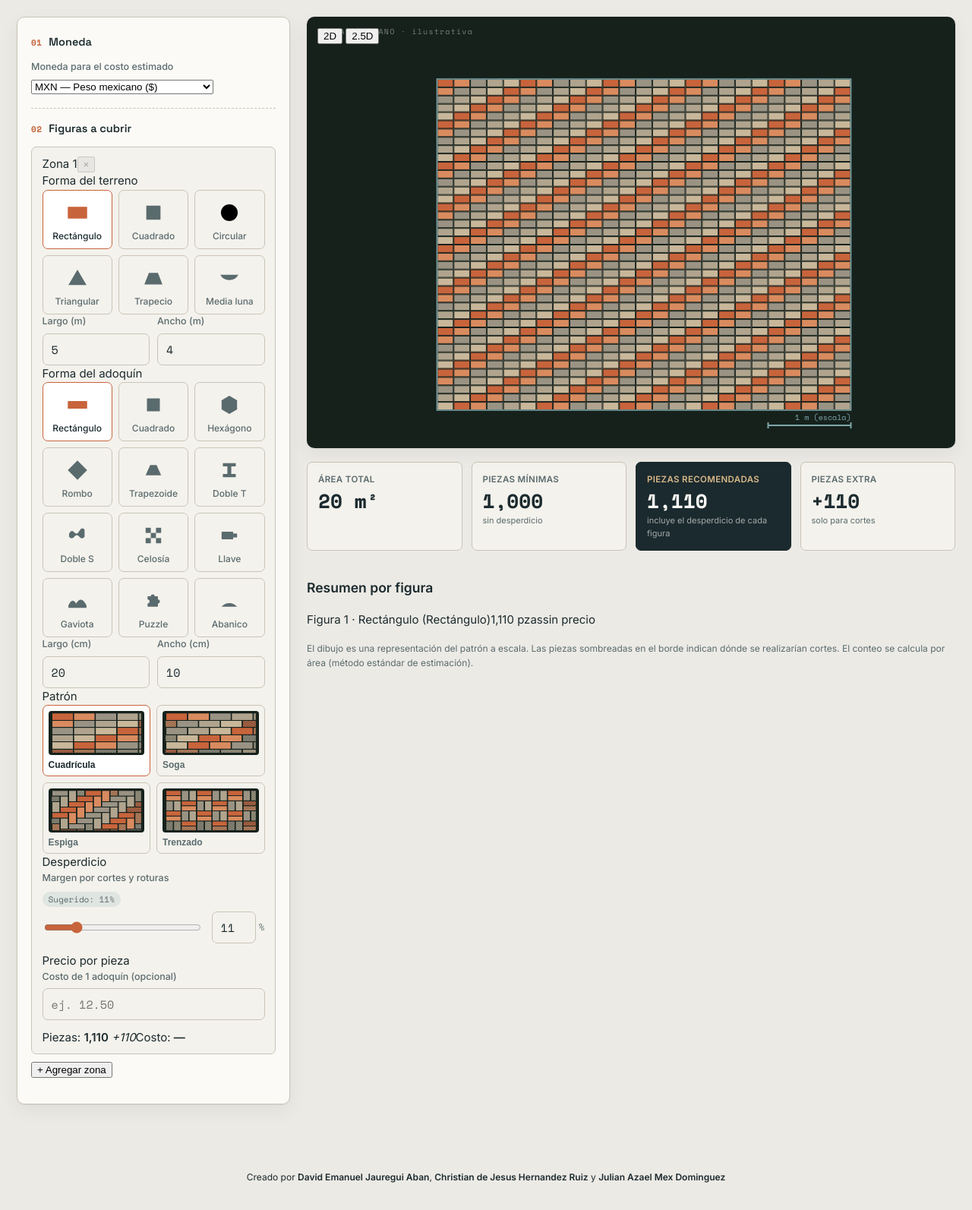
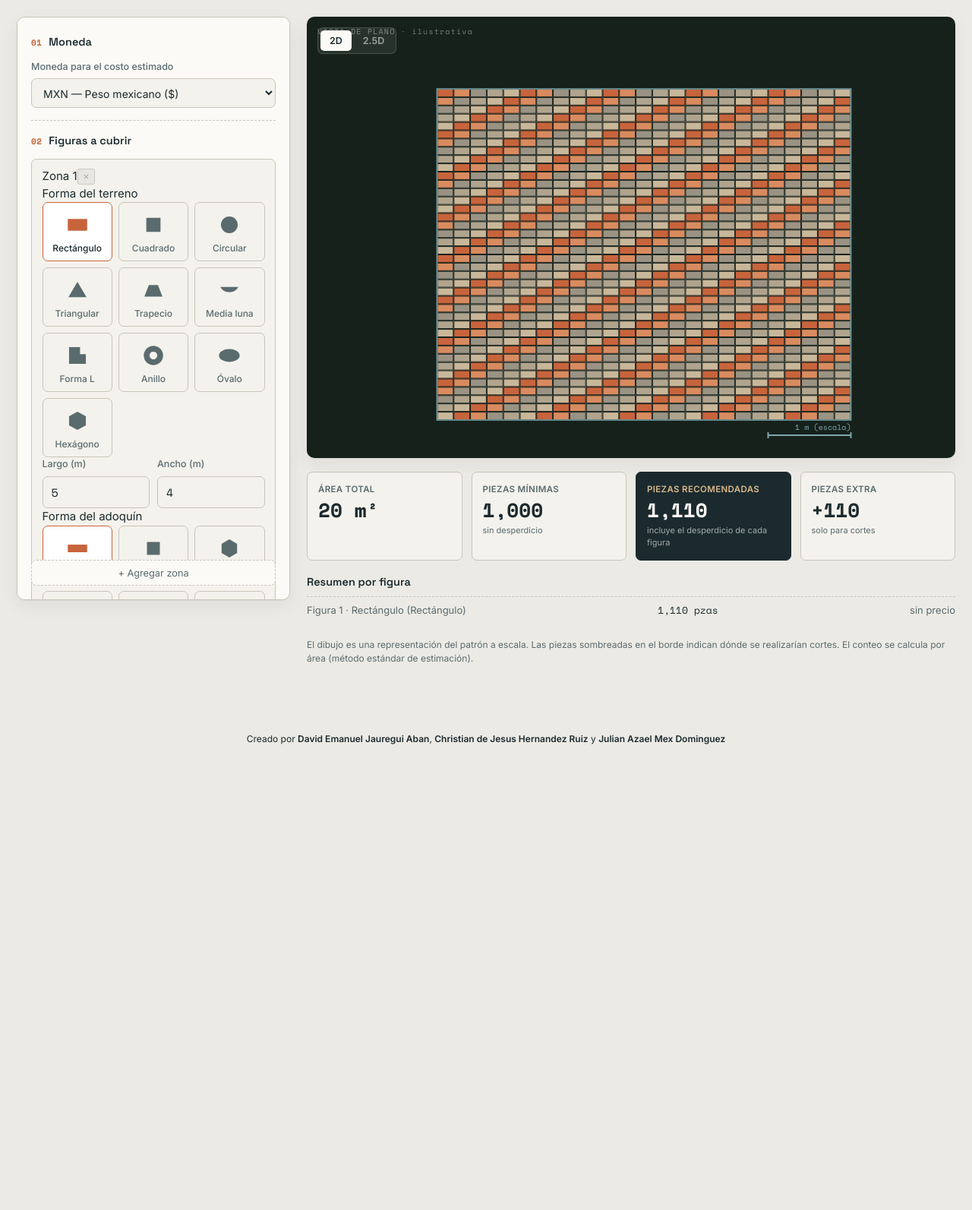
Before and after one commit to DavidJauregu123/Proyecto_adoquines, a Flask app: page / in a window 1280 px wide. Shown: the part 79-1672 px from the top of the page at 76% size. After the commit the page ends 1059 px from the top, so only its background shows below. Run offline with Flask 3, Linux system fonts and the light colour scheme.

Commit message:
Agregar formas nuevas al backend, corregir estilos faltantes y sumar config de Vercel
- app.py: soporte de calculo para zonas ele/anillo/ovalo/hexagono (ya existian en el frontend)
- style.css: estilos faltantes para select, view-toggle, zona-resultado, desglose de figuras y boton "+ Agregar zona" (clase no coincidia con el JS); grid para alinear campos de dimensiones; panel izquierdo con scroll propio y boton fijo abajo
- vercel.json: config minima para desplegar en Vercel (@vercel/python)

```diff
--- a/proyectotxt/app.py
+++ b/proyectotxt/app.py
@@ -177,6 +177,47 @@ def leer_zona(z_raw, unidad_area, num):
         # Bounding box de una semicircunferencia: diámetro × radio
         bbox = {"largo": dims_m["diametro"], "ancho": r}
         zona_m = {"diametro": dims_m["diametro"]}
+
+    elif forma == "ele":
+        largo = a_numero_positivo(z_raw.get("zona_largo"), "largo " + n)
+        ancho = a_numero_positivo(z_raw.get("zona_ancho"), "ancho " + n)
+        corte_largo = a_numero_positivo(z_raw.get("zona_corte_largo"), "corte largo " + n)
+        corte_ancho = a_numero_positivo(z_raw.get("zona_corte_ancho"), "corte ancho " + n)
+        dims_m = dims_a_metros(
+            {"largo": largo, "ancho": ancho, "corte_largo": corte_largo, "corte_ancho": corte_ancho},
+            unidad_area,
+        )
+        if dims_m["corte_largo"] >= dims_m["largo"] or dims_m["corte_ancho"] >= dims_m["ancho"]:
+            raise ValueError("El corte de la forma en L " + n + " no puede ser igual o más grande que el terreno.")
+        area = dims_m["largo"] * dims_m["ancho"] - dims_m["corte_largo"] * dims_m["corte_ancho"]
+        bbox = {"largo": dims_m["largo"], "ancho": dims_m["ancho"]}
+        zona_m = dims_m
+
+    elif forma == "anillo":
+        d_ext = a_numero_positivo(z_raw.get("zona_diametro_ext"), "diámetro exterior " + n)
+        d_int = a_numero_positivo(z_raw.get("zona_diametro_int"), "diámetro interior " + n)
+        dims_m = dims_a_metros({"diametro_ext": d_ext, "diametro_int": d_int}, unidad_area)
+        if dims_m["diametro_int"] >= dims_m["diametro_ext"]:
+            raise ValueError("El diámetro interior del anillo " + n + " debe ser menor que el exterior.")
+        r_ext, r_int = dims_m["diametro_ext"] / 2.0, dims_m["diametro_int"] / 2.0
+        area = math.pi * (r_ext * r_ext - r_int * r_int)
+        bbox = {"largo": dims_m["diametro_ext"], "ancho": dims_m["diametro_ext"]}
+        zona_m = dims_m
+
+    elif forma == "ovalo":
+        ancho = a_numero_positivo(z_raw.get("zona_ancho"), "ancho " + n)
+        alto = a_numero_positivo(z_raw.get("zona_alto"), "alto " + n)
+        dims_m = dims_a_metros({"ancho": ancho, "alto": alto}, unidad_area)
+        area = math.pi * (dims_m["ancho"] / 2.0) * (dims_m["alto"] / 2.0)
+        bbox = {"largo": dims_m["ancho"], "ancho": dims_m["alto"]}
+        zona_m = dims_m
+
+    elif forma == "hexagono":
+        lado = a_numero_positivo(z_raw.get("zona_lado"), "lado " + n)
+        dims_m = dims_a_metros({"lado": lado}, unidad_area)
+        area = (3.0 * math.sqrt(3.0) / 2.0) * (dims_m["lado"] ** 2)
+        bbox = {"largo": 2.0 * dims_m["lado"], "ancho": math.sqrt(3.0) * dims_m["lado"]}
+        zona_m = {"lado": dims_m["lado"]}
 
     else:
         raise ValueError(
--- a/proyectotxt/static/css/style.css
+++ b/proyectotxt/static/css/style.css
@@ -127,6 +127,8 @@ html, body {
   box-shadow: var(--shadow);
   position: sticky;
   top: 16px;
+  max-height: calc(100vh - 32px);
+  overflow-y: auto;
 }
 
 .field-group {
@@ -164,7 +166,7 @@ html, body {
   margin-bottom: 6px;
 }
 
-.dims { display: flex; gap: 10px; }
+.dims { display: grid; grid-template-columns: repeat(auto-fit, minmax(84px, 1fr)); gap: 10px; }
 .field--inline { flex: 1; margin-bottom: 0; }
 
 input[type="number"] {
@@ -179,6 +181,24 @@ input[type="number"] {
   transition: border-color .15s, box-shadow .15s;
 }
 input[type="number"]:focus {
+  outline: 0;
+  border-color: var(--steel);
+  box-shadow: 0 0 0 3px rgba(63, 107, 110, .15);
+}
+
+select {
+  width: 100%;
+  font-family: var(--font-body);
+  font-size: 14px;
+  color: var(--ink);
+  background: var(--card);
+  border: 1px solid var(--line);
+  border-radius: var(--radius-sm);
+  padding: 9px 11px;
+  cursor: pointer;
+  transition: border-color .15s, box-shadow .15s;
+}
+select:focus {
   outline: 0;
   border-color: var(--steel);
   box-shadow: 0 0 0 3px rgba(63, 107, 110, .15);
@@ -230,6 +250,8 @@ input[type="number"]:focus {
 .shape-pick__btn svg { width: 34px; height: 34px; }
 .shape-pick__btn svg rect,
 .shape-pick__btn svg polygon,
+.shape-pick__btn svg circle,
+.shape-pick__btn svg ellipse,
 .shape-pick__btn svg path { fill: var(--ink-soft); transition: fill .15s; }
 .shape-pick__btn.is-active {
   border-color: var(--clay);
@@ -238,6 +260,8 @@ input[type="number"]:focus {
 }
 .shape-pick__btn.is-active svg rect,
 .shape-pick__btn.is-active svg polygon,
+.shape-pick__btn.is-active svg circle,
+.shape-pick__btn.is-active svg ellipse,
 .shape-pick__btn.is-active svg path { fill: var(--clay); }
 
 /* Selector de patrón (miniaturas dibujadas en canvas) */
@@ -409,6 +433,28 @@ input[type="number"]:focus {
 
 /* ===================== TOGGLE 2D / 2.5D ===================== */
 .canvas-topbar { display: flex; align-items: center; justify-content: space-between; margin-bottom: 6px; }
+
+.view-toggle {
+  display: inline-flex;
+  background: rgba(255, 255, 255, .08);
+  border: 1px solid rgba(255, 255, 255, .15);
+  border-radius: var(--radius-sm);
+  padding: 3px;
+  gap: 3px;
+}
+.view-toggle__btn {
+  font-family: var(--font-body);
+  font-size: 12.5px;
+  font-weight: 600;
+  color: rgba(255, 255, 255, .55);
+  background: transparent;
+  border: 0;
+  border-radius: 5px;
+  padding: 6px 12px;
+  cursor: pointer;
+  transition: background .15s, color .15s;
+}
+.view-toggle__btn.is-active { background: var(--white); color: var(--ink); }
 .vista-toggle { display: flex; gap: 2px; background: rgba(255,255,255,.08); border-radius: 6px; padding: 2px; }
 .vista-btn {
   padding: 3px 10px; border: none; border-radius: 4px; cursor: pointer;
@@ -455,10 +501,10 @@ input[type="number"]:focus {
 }
 .zona-card__del:hover { background: var(--clay); color: var(--white); border-color: var(--clay); }
 
-.btn-agregar-zona {
+.zona-add {
   width: 100%;
   padding: .55rem;
-  background: none;
+  background: var(--white);
   border: 1.5px dashed var(--line);
   border-radius: var(--radius-sm);
   color: var(--ink-soft);
@@ -466,9 +512,45 @@ input[type="number"]:focus {
   font-size: .85rem;
   cursor: pointer;
   transition: border-color .15s, color .15s;
-  margin-top: .2rem;
+  margin-top: .5rem;
+  position: sticky;
+  bottom: 0;
 }
-.btn-agregar-zona:hover { border-color: var(--steel); color: var(--steel); }
+.zona-add:hover { border-color: var(--steel); color: var(--steel); }
+
+.zona-resultado {
+  display: flex;
+  justify-content: space-between;
+  align-items: baseline;
+  gap: 12px;
+  margin-top: .5rem;
+  padding-top: .5rem;
+  border-top: 1px dashed var(--line);
+  font-size: 13px;
+  color: var(--ink-soft);
+}
+.zona-resultado b { color: var(--ink); font-family: var(--font-mono); }
+.zona-resultado em { font-style: normal; color: var(--clay); margin-left: 4px; }
+
+/* Resumen por figura */
+#resumenFiguras h3 {
+  font-family: var(--font-display);
+  font-size: 14.5px;
+  font-weight: 600;
+  margin: 0 0 8px;
+}
+.desglose-item {
+  display: flex;
+  align-items: baseline;
+  justify-content: space-between;
+  gap: 12px;
+  padding: 8px 0;
+  border-top: 1px dashed var(--line);
+  font-size: 13px;
+}
+.desglose-tipo { color: var(--ink-soft); }
+.desglose-recomendada { font-family: var(--font-mono); color: var(--ink); white-space: nowrap; }
+.desglose-extra { color: var(--ink-soft); white-space: nowrap; }
 
 /* Secciones internas de zona extra */
 .zona-divider {
--- a/proyectotxt/static/js/app.js
+++ b/proyectotxt/static/js/app.js
@@ -38,7 +38,8 @@ function factorMinimoDibujo(minPx, ...dimsPx) {
   return menor < minPx ? minPx / menor : 1;
 }
 
-const _DESP_ZONA = { rectangulo: 0, cuadrado: 0, trapecio: 5, triangular: 8, circular: 12, medialuna: 15 };
+const _DESP_ZONA = { rectangulo: 0, cuadrado: 0, trapecio: 5, triangular: 8, circular: 12, medialuna: 15,
+  ele: 6, anillo: 15, ovalo: 10, hexagono: 5 };
 
 function _areaZona(forma, d, conv) {
   const m = v => (parseFloat(v) || 0) * conv;
@@ -48,6 +49,10 @@ function _areaZona(forma, d, conv) {
   if (forma === "triangular") return m(d.base) * m(d.altura) / 2;
   if (forma === "trapecio")   return (m(d.base_mayor) + m(d.base_menor)) / 2 * m(d.altura);
   if (forma === "medialuna")  return Math.PI * (m(d.diametro) / 2) ** 2 / 2;
+  if (forma === "ele")        return Math.max(0, m(d.largo) * m(d.ancho) - m(d.corte_largo) * m(d.corte_ancho));
+  if (forma === "anillo")     return Math.PI * ((m(d.diametro_ext) / 2) ** 2 - (m(d.diametro_int) / 2) ** 2);
+  if (forma === "ovalo")      return Math.PI * (m(d.ancho) / 2) * (m(d.alto) / 2);
+  if (forma === "hexagono")   return (3 * Math.sqrt(3) / 2) * m(d.lado) ** 2;
   return 0;
 }
 
@@ -102,6 +107,10 @@ const IC = {
   z_triangular: '<svg viewBox="0 0 40 40"><polygon points="20,7 34,31 6,31"/></svg>',
   z_trapecio:   '<svg viewBox="0 0 40 40"><polygon points="6,30 34,30 27,12 13,12"/></svg>',
   z_medialuna:  '<svg viewBox="0 0 40 40"><path d="M6 15 A16 16 0 0 0 34 15 Z"/></svg>',
+  z_ele:        '<svg viewBox="0 0 40 40"><polygon points="7,7 24,7 24,18 33,18 33,33 7,33"/></svg>',
+  z_anillo:     '<svg viewBox="0 0 40 40"><path fill-rule="evenodd" d="M20,5 a15,15 0 1,0 0.1,0 Z M20,14 a6,6 0 1,1 -0.1,0 Z"/></svg>',
+  z_ovalo:      '<svg viewBox="0 0 40 40"><ellipse cx="20" cy="20" rx="16" ry="10"/></svg>',
+  z_hexagono:   '<svg viewBox="0 0 40 40"><polygon points="20,6 33,13 33,27 20,34 7,27 7,13"/></svg>',
 };
 
 /* -------------------------------------------------------------------------
@@ -120,6 +129,14 @@ const FORMAS_ZONA = {
     campos: [ {k:"base_mayor", et:"Base mayor", def:6}, {k:"base_menor", et:"Base menor", def:3}, {k:"altura", et:"Altura", def:4} ] },
   medialuna:  { nombre: "Media luna", icon: IC.z_medialuna,
     campos: [ {k:"diametro", et:"Diámetro", def:6} ] },
+  ele:        { nombre: "Forma L", icon: IC.z_ele,
+    campos: [ {k:"largo", et:"Largo", def:6}, {k:"ancho", et:"Ancho", def:5}, {k:"corte_largo", et:"Corte largo", def:2.5}, {k:"corte_ancho", et:"Corte ancho", def:2} ] },
+  anillo:     { nombre: "Anillo", icon: IC.z_anillo,
+    campos: [ {k:"diametro_ext", et:"Diámetro ext.", def:6}, {k:"diametro_int", et:"Diámetro int.", def:2} ] },
+  ovalo:      { nombre: "Óvalo", icon: IC.z_ovalo,
+    campos: [ {k:"ancho", et:"Ancho", def:6}, {k:"alto", et:"Alto", def:4} ] },
+  hexagono:   { nombre: "Hexágono", icon: IC.z_hexagono,
+    campos: [ {k:"lado", et:"Lado", def:3} ] },
 };
 
 const FORMAS_PIEZA = {
@@ -471,6 +488,43 @@ function construirZona(forma, zm, escala, bb) {
     path.arc(cx, yt, r, 0, Math.PI);
     path.closePath();
     test = (px, py) => (((px - cx) ** 2 + (py - yt) ** 2) <= r * r) && (py >= yt);
+
+  } else if (forma === "ele") {
+    const cutW = Math.min((zm.corte_largo || 0) * escala, bb.w * 0.95);
+    const cutH = Math.min((zm.corte_ancho || 0) * escala, bb.h * 0.95);
+    const pts = [
+      [bb.x, bb.y], [bb.x + bb.w - cutW, bb.y], [bb.x + bb.w - cutW, bb.y + cutH],
+      [bb.x + bb.w, bb.y + cutH], [bb.x + bb.w, bb.y + bb.h], [bb.x, bb.y + bb.h],
+    ];
+    trazarPoligono(path, pts);
+    test = (px, py) => puntoEnPoligono(px, py, pts);
+
+  } else if (forma === "anillo") {
+    const cyc = bb.y + bb.h / 2;
+    const rExt = bb.w / 2;
+    const rInt = rExt * ((zm.diametro_int || 0) / (zm.diametro_ext || 1));
+    path.arc(cx, cyc, rExt, 0, Math.PI * 2);
+    path.moveTo(cx + rInt, cyc);
+    path.arc(cx, cyc, rInt, 0, Math.PI * 2, true); // sentido inverso: crea el hueco (regla nonzero)
+    test = (px, py) => {
+      const d2 = (px - cx) ** 2 + (py - cyc) ** 2;
+      return d2 <= rExt * rExt && d2 >= rInt * rInt;
+    };
+
+  } else if (forma === "ovalo") {
+    const rx = bb.w / 2, ry = bb.h / 2, cyc = bb.y + ry;
+    path.ellipse(cx, cyc, rx, ry, 0, 0, Math.PI * 2);
+    test = (px, py) => ((px - cx) ** 2) / (rx * rx) + ((py - cyc) ** 2) / (ry * ry) <= 1;
+
+  } else if (forma === "hexagono") {
+    const r = bb.w / 2, cyc = bb.y + bb.h / 2;
+    const pts = [];
+    for (let k = 0; k < 6; k++) {
+      const ang = (Math.PI / 180) * (60 * k);
+      pts.push([cx + r * Math.cos(ang), cyc + r * Math.sin(ang)]);
+    }
+    trazarPoligono(path, pts);
+    test = (px, py) => puntoEnPoligono(px, py, pts);
 
   } else {
     path.rect(bb.x, bb.y, bb.w, bb.h);
```
Also changed, not shown: proyectotxt/vercel.json (added).
